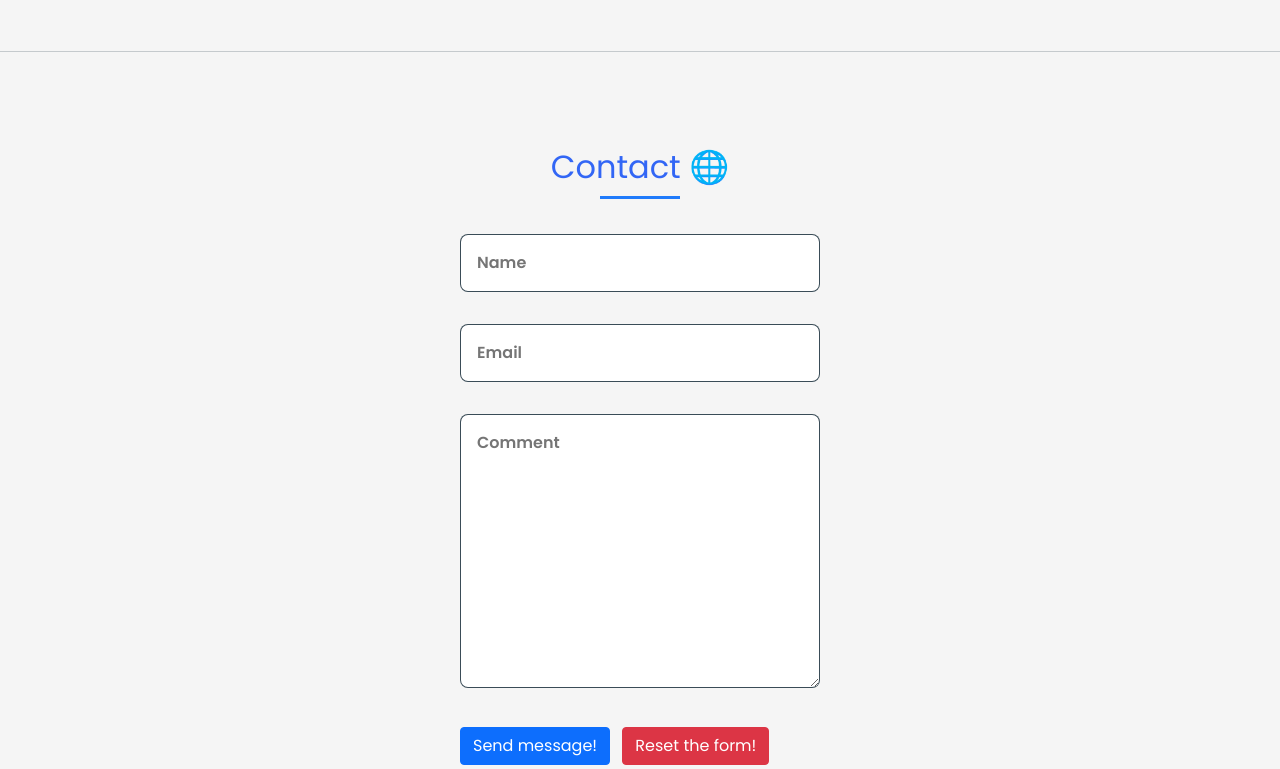
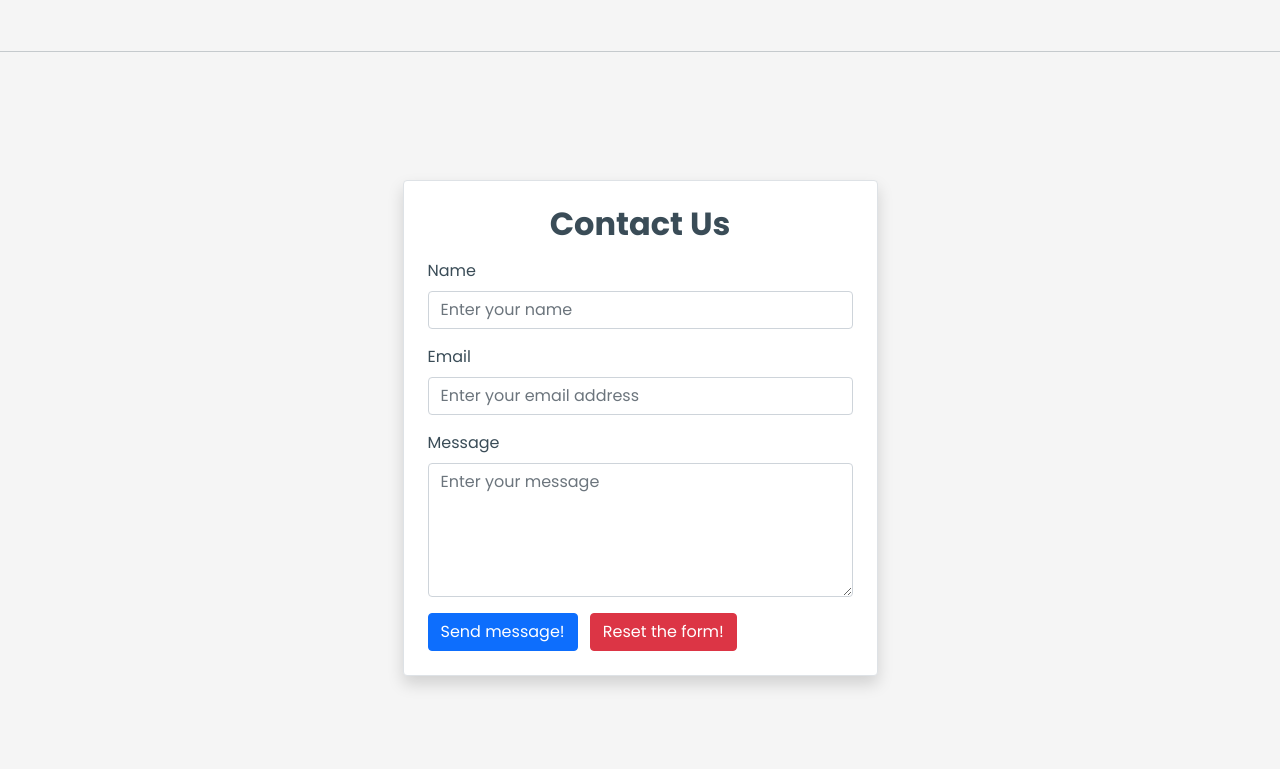
Before and after one commit to abdiaziz2112/myOffcialPage, a plain HTML site: page index.html in a window 1280 px wide. Shown: the part 5700-6469 px from the top of the page. Drawn offline with nearby package versions, Linux system fonts and the light colour scheme.

Commit message:
Update index.html

```diff
--- a/index.html
+++ b/index.html
@@ -455,23 +455,32 @@ Some of the skills I am most familiar with are the following.⤵️</p>
 
             <!--===== CONTACT =====-->
             <section class="contact section" id="contact">
-                <h2 class="section-title">Contact 🌐</h2>
-
-                <div class="contact__container bd-grid">
-                    <form name="google-sheet" class="contact__form">
-                        <input type="text" id="name" name="name" placeholder="Name" class="contact__input">
-                        <input type="email" id="email" name="email" placeholder="Email" class="contact__input">
-                        <textarea id="message" name="message" placeholder="Comment" cols="0" rows="10" class="contact__input"></textarea>
-
-                       <div>
+                <div class="container py-5">
+        <div class="row">
+            <div class="col-lg-5 col-md-8 mx-auto shadow border bg-white p-4 rounded">
+                <h2 class="text-center fw-bold mb-3">Contact Us</h2>
+                <form name="google-sheet">
+                    <div id="form_alerts"></div>
+                    <div class="form-group mb-3">
+                        <label for="name" class="form-label">Name</label>
+                        <input type="text" id="name" name="name" class="form-control" placeholder="Enter your name" required>
+                    </div>
+                    <div class="form-group mb-3">
+                        <label for="email" class="form-label">Email</label>
+                        <input type="email" id="email" name="email" class="form-control" placeholder="Enter your email address" required>
+                    </div>
+                    <div class="form-group mb-3">
+                        <label for="message" class="form-label">Message</label>
+                        <textarea id="message" name="message" class="form-control" placeholder="Enter your message" rows="5" required></textarea>
+                    </div>
+                    <div>
                         <button class="btn btn-primary me-2" type="submit">Send message!</button>
                         <button class="btn btn-danger" type="reset">Reset the form!</button>
                     </div>
-
-
-                      <!--  <input type="submit" value="Submit" class="contact__button button" -->
-                    </form>
-                </div>
+                </form>
+            </div>
+        </div>
+    </div>
             </section>
         </main>
 
```
